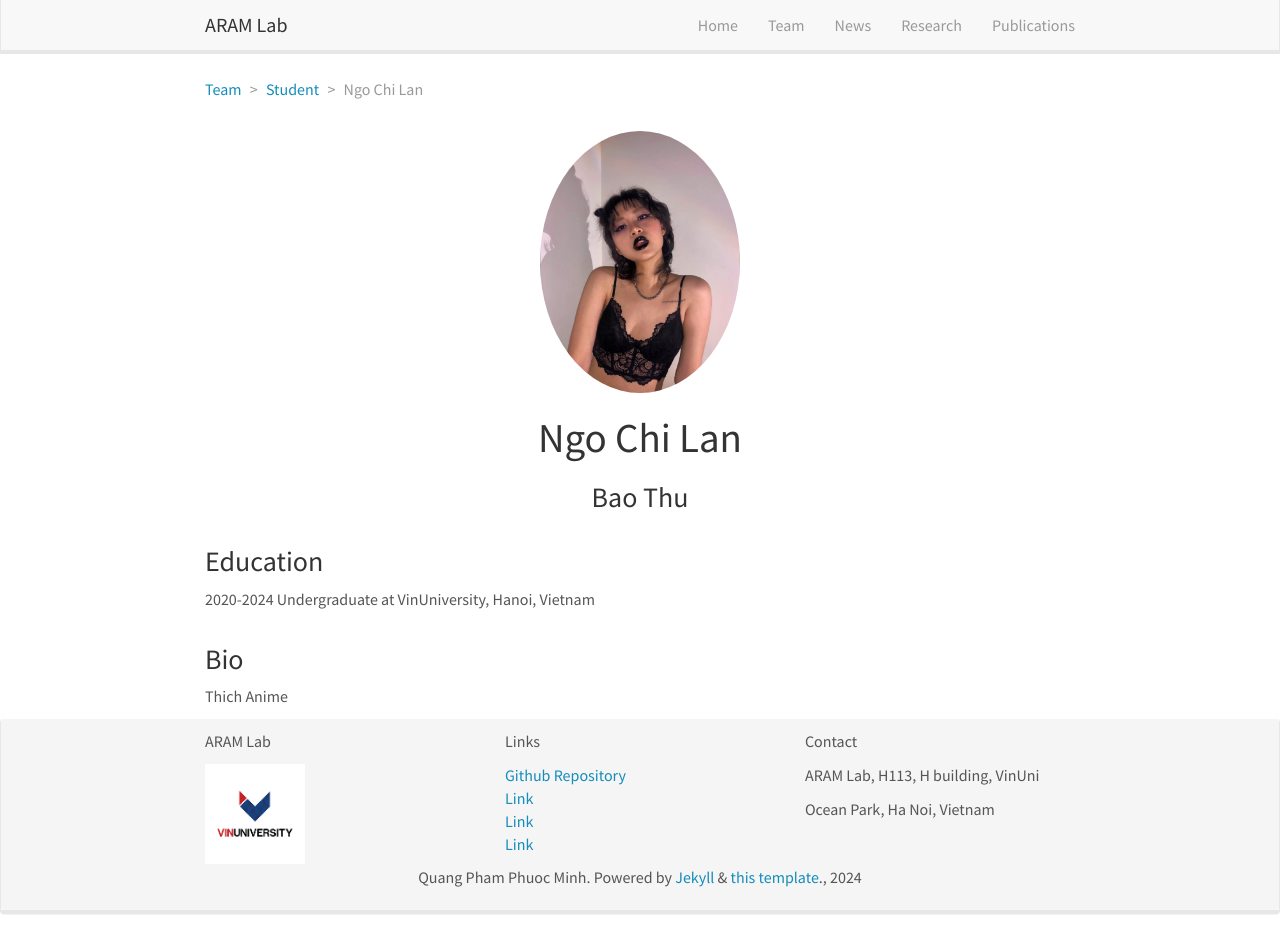
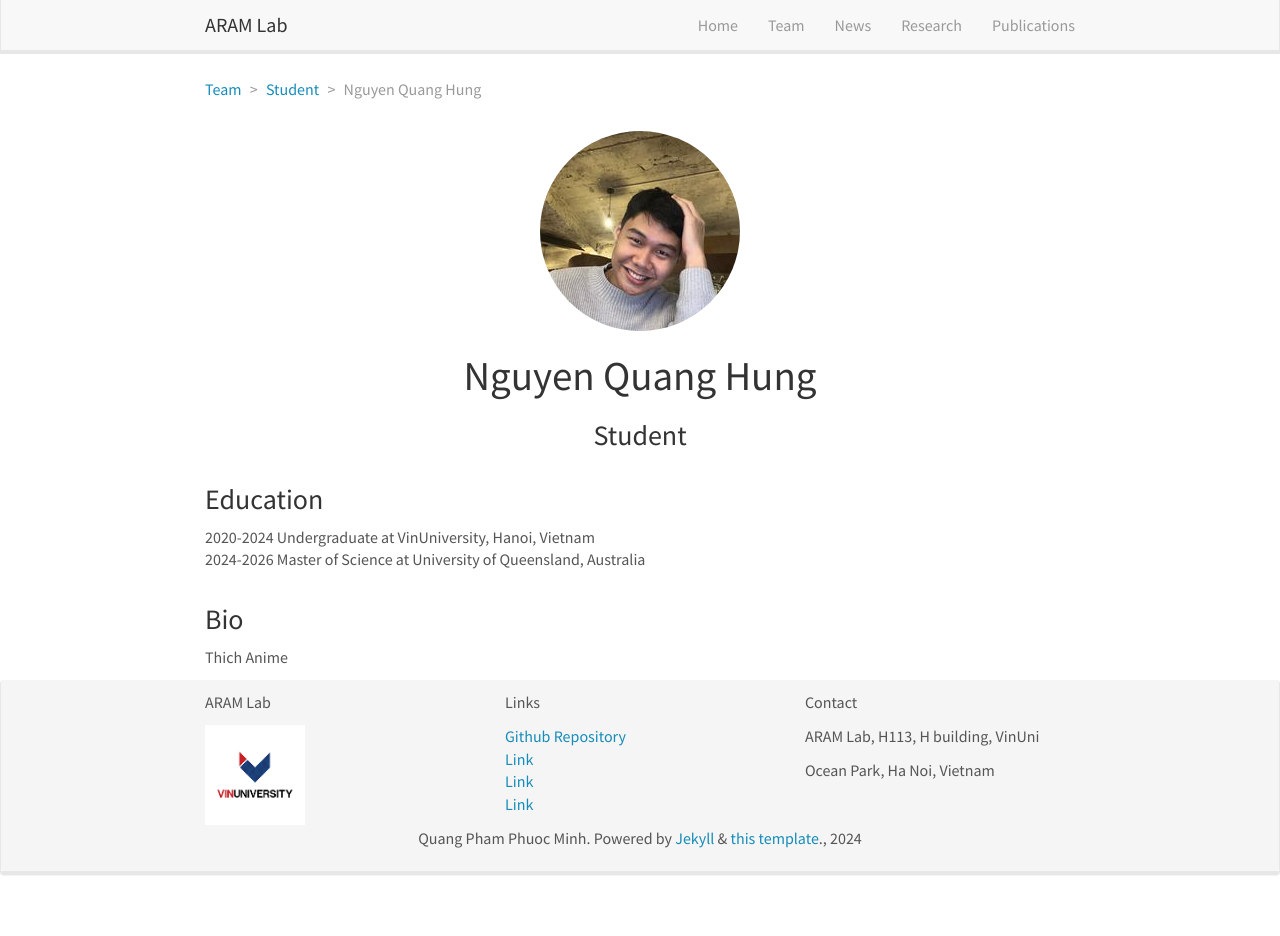
Before and after one commit to quangpham2006/ARAM, a Jekyll site: the page built from _pages/team/_posts/2024-06-08-researcher-student_NQHung.md, in a window 1280 px wide and 936 px high. Built offline with Jekyll 4.4.1, drawn with Linux system fonts in a browser that asks for light colours; nearby versions of some CDN libraries.

Commit message:
add Hung, News

```diff
--- a/_layouts/homelay.html
+++ b/_layouts/homelay.html
@@ -14,7 +14,7 @@ layout: default
 		<!-- Items -->
 		<div class="carousel-inner" markdown="0">
 			<div class="item active">
-				<img src="{{ site.url }}{{ site.baseurl }}/images/slider/slider-image.png" alt="Slide 1" />
+				<img src="{{ site.url }}{{ site.baseurl }}/images/slider/Lab1.jpeg" alt="Slide 1" />
 			</div>
 			<div class="item">
 				<img src="{{ site.url }}{{ site.baseurl }}/images/slider/slider-image.png" alt="Slide 2" />
--- a/_pages/team/_posts/2024-06-07-researcher-student_3_NCLan.md
+++ b/_pages/team/_posts/2024-06-08-researcher-student_NQHung.md
@@ -1,10 +1,10 @@
 ---
 layout: member
 category: student
-title: Ngo Chi Lan
-image: Ngo-Chi-Lan.jpg
-role: Bao Thu
-permalink: /team/ngo-chi-lan
+title: Nguyen Quang Hung
+image: Nguyen-Quang-Hung.jpg
+role: Student
+permalink: /team/nguyen-quang-hung
 social:
     # twitter: https://twitter.com/
     # linkedin: https://www.linkedin.com/
@@ -15,6 +15,7 @@ social:
     # research-gate: https://www.researchgate.net/
 education:
  - 2020-2024 Undergraduate at VinUniversity, Hanoi, Vietnam
+ - 2024-2026 Master of Science at University of Queensland, Australia
 
 
 ---
```
Also changed, not shown: _data/news.yml (+12 -8 lines), _pages/team/_posts/2024-06-07-researcher-student_2_NHHieu.md (+1 -1 lines), images/slider/Lab1.jpeg (added), images/team/Nguyen-Quang-Hung.jpg (added).
